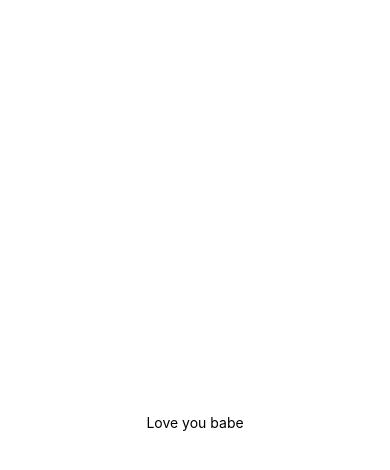
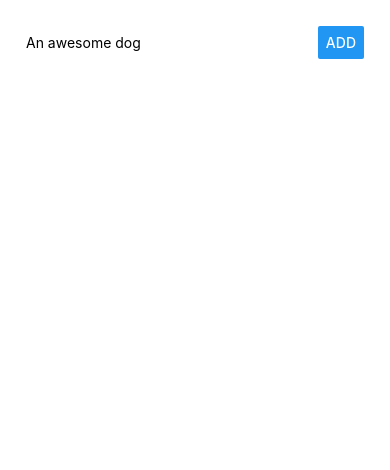
Before and after one commit to kgrujic/My-New-Best-Friend-ReactNative, a React Native app: screen / in a window 390 px wide. Shown: the top 470 px of the page. Built offline with nearby package versions, Linux system fonts and the light colour scheme.

Commit message:
Added input and button, handlers, and write  to list and show output

```diff
--- a/App.js
+++ b/App.js
@@ -1,11 +1,48 @@
 import React,{Component} from 'react';
-import { StyleSheet, Text, View } from 'react-native';
+import { StyleSheet, Text, View, TextInput, Button } from 'react-native';
 
 export default class App extends Component {
+  state = {
+    dogName: "",
+    dogs:[]
+  };
+
+  dogNameChangedHandler = val => {
+     this.setState({
+       dogName:val
+     });
+  };
+
+  dogSubmitHandler = () => {
+    if(this.state.dogName.trim() === ""){
+      return;
+    }
+
+    this.setState(prevState => {
+      return{
+        dogs: prevState.dogs.concat(prevState.dogName)
+      };
+    });
+  };
+
   render() {
+    const dogsOutput = this.state.dogs.map((dog,i) => (
+      <Text key={i}>{dog}</Text>
+    ));
     return (
       <View style={styles.container}>
-        <Text> Love you babe </Text>
+        <View style={styles.inputContainer}>
+            <TextInput
+              placeholder="An awesome dog"
+              value={this.state.dogName}
+              onChangeText={this.dogNameChangedHandler}
+              style={styles.dogInput}
+            />
+            <Button title="Add"  style={styles.dogButton} onPress={this.dogSubmitHandler}/>
+          </View>
+          <View>
+            {dogsOutput}
+          </View>
       </View>
     );
   }
@@ -14,8 +51,23 @@ export default class App extends Component {
 const styles = StyleSheet.create({
   container: {
     flex: 1,
+    padding:26,
     backgroundColor: '#fff',
     alignItems: 'center',
-    justifyContent: 'center',
+    justifyContent: 'flex-start',
   },
+  inputContainer:{
+    //flex: 1,
+    width:"100%",
+    flexDirection:"row",
+    justifyContent:"space-between",
+    alignItems:"center"
+  },
+  dogInput:{
+    width:"70%"
+  },
+  dogButton:{
+    width:"30%"
+  },
+
 });
```
Also changed, not shown: 1 other file (tests, documents, lock files or other folders).
